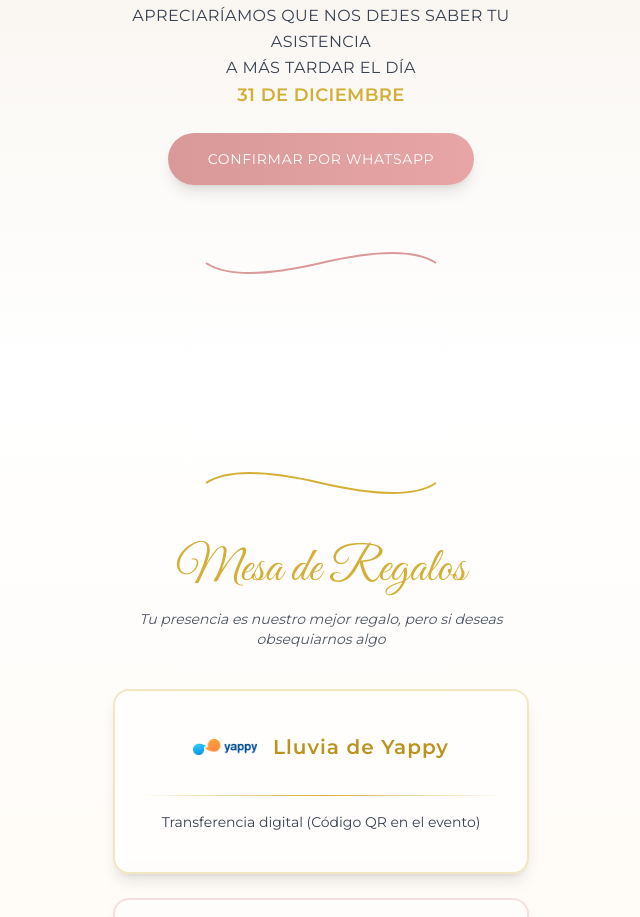
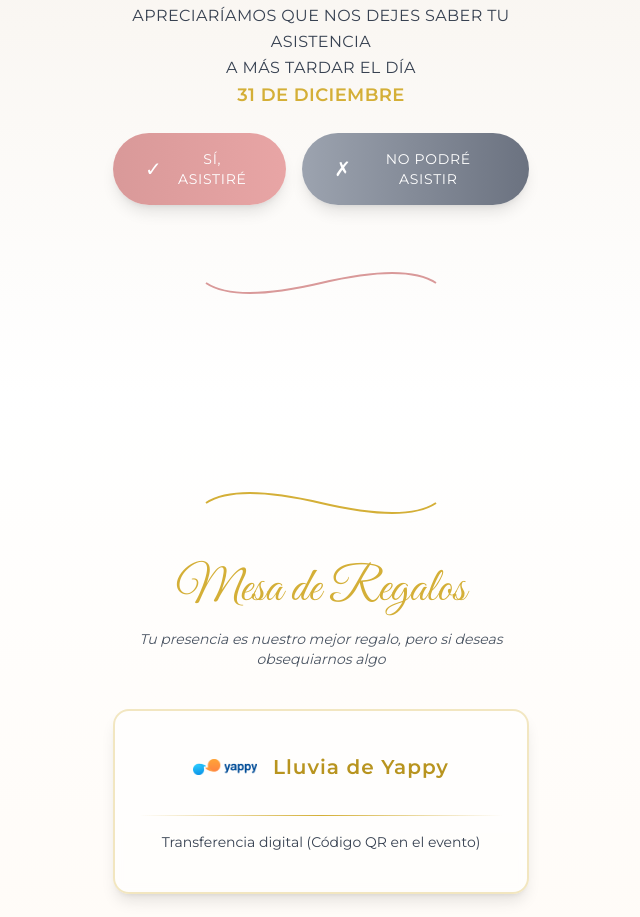
Before and after one commit to morenoaj/invitacion-boda-elegante, a Next.js app: page / in a window 1280 px wide. Shown: the part 7040-7957 px from the top of the page, without its empty margins (319-959 px from the left). Built offline with nearby package versions, Linux system fonts and the light colour scheme.

Commit message:
Add two WhatsApp confirmation buttons with pre-written messages
Co-authored-by: morenoaj <63484452+morenoaj@users.noreply.github.com>

```diff
--- a/app/page.tsx
+++ b/app/page.tsx
@@ -1003,16 +1003,34 @@ export default function Home() {
               <span className="text-dorado font-semibold text-lg">31 DE DICIEMBRE</span>
             </p>
 
+            {/* Dos botones de confirmación */}
+            <div className="flex flex-col sm:flex-row gap-4 justify-center items-center px-4 mt-8">
+              {/* Botón Confirmar Asistencia */}
               <motion.a
-              href={`https://wa.me/${whatsappNumber}`}
+                href={`https://wa.me/${whatsappNumber}?text=${encodeURIComponent("¡Hola! Con mucha alegría confirmo que asistiré a celebrar su amor el 14 de febrero. ¡Nos vemos allá! 🎉💒")}`}
                 target="_blank"
                 rel="noopener noreferrer"
-              className="inline-block mt-6 px-10 py-4 bg-gradient-to-r from-rojo-suave to-rojo-suave-light text-white font-montserrat text-sm tracking-wider rounded-full shadow-lg hover:shadow-xl transition-all duration-300"
+                className="flex items-center justify-center gap-2 w-full sm:w-auto px-8 py-4 bg-gradient-to-r from-rojo-suave to-rojo-suave-light text-white font-montserrat text-sm tracking-wider rounded-full shadow-lg hover:shadow-xl transition-all duration-300"
                 whileHover={{ scale: 1.05 }}
                 whileTap={{ scale: 0.95 }}
               >
-              CONFIRMAR POR WHATSAPP
+                <span className="text-xl">✓</span>
+                <span>SÍ, ASISTIRÉ</span>
               </motion.a>
+
+              {/* Botón No Poder Asistir */}
+              <motion.a
+                href={`https://wa.me/${whatsappNumber}?text=${encodeURIComponent("Hola, lamentablemente no podré asistir a su boda. Les deseo lo mejor en este día tan especial 💕")}`}
+                target="_blank"
+                rel="noopener noreferrer"
+                className="flex items-center justify-center gap-2 w-full sm:w-auto px-8 py-4 bg-gradient-to-r from-gray-400 to-gray-500 text-white font-montserrat text-sm tracking-wider rounded-full shadow-lg hover:shadow-xl transition-all duration-300"
+                whileHover={{ scale: 1.05 }}
+                whileTap={{ scale: 0.95 }}
+              >
+                <span className="text-xl">✗</span>
+                <span>NO PODRÉ ASISTIR</span>
+              </motion.a>
+            </div>
           </div>
 
           {/* Marco Inferior */}
```
Lines whose indentation alone changed are shown as unchanged.
